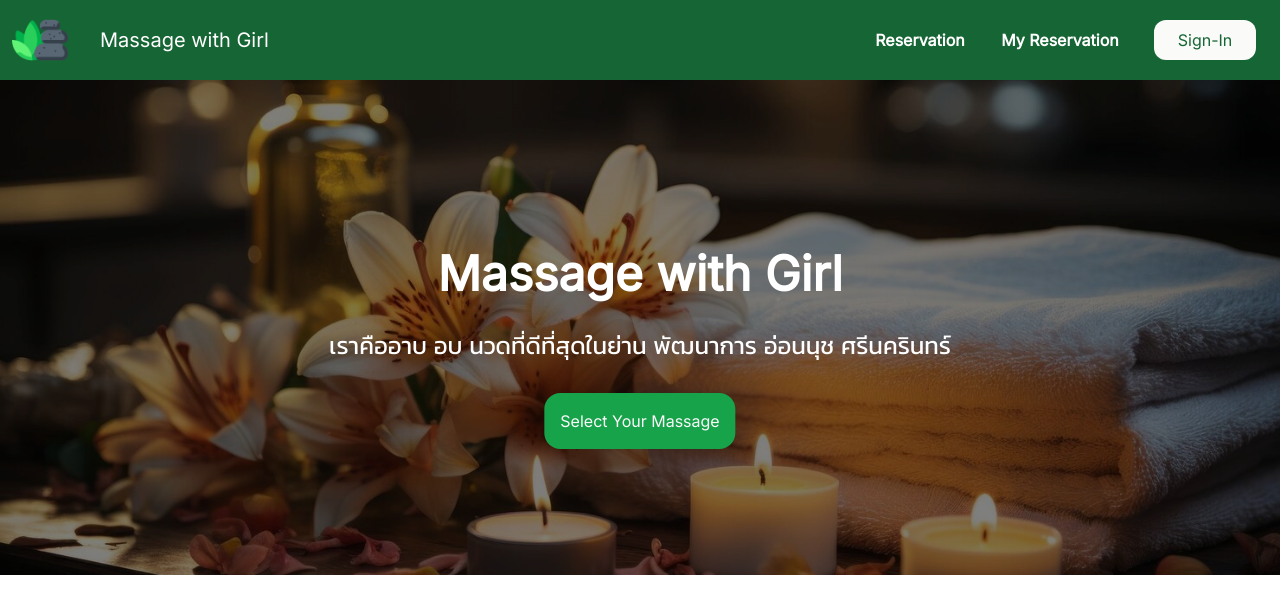
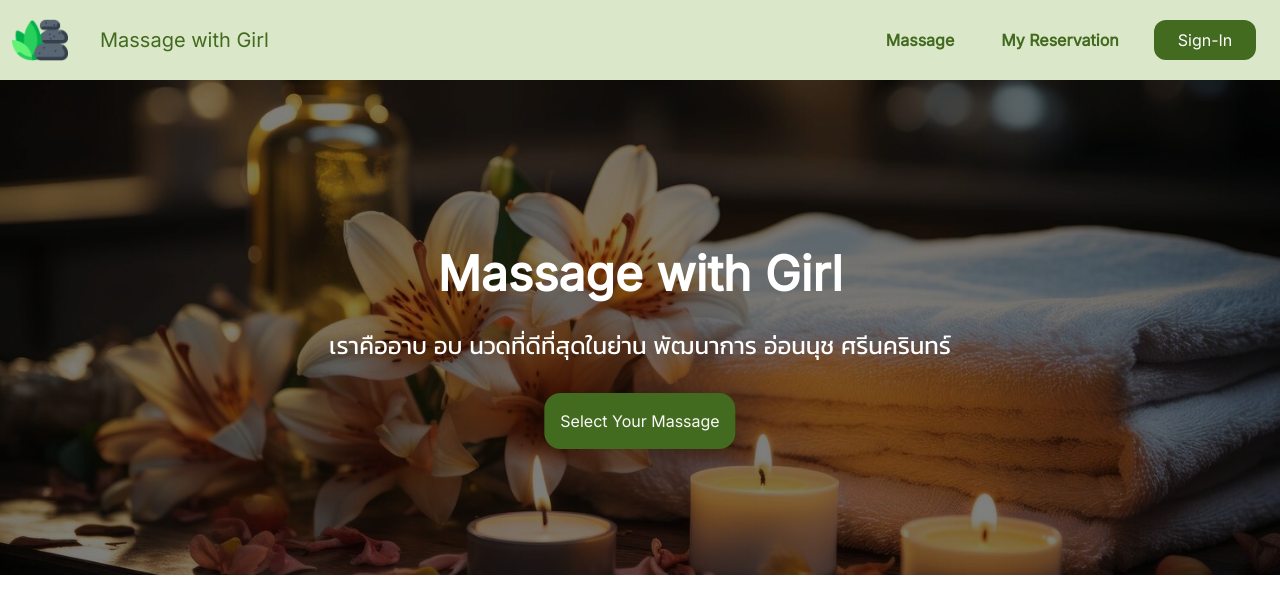
Before and after one commit to 2110503TACEDT66/swdevprac2-project-get-a-good-rest-api, a Next.js app: page / in a window 1280 px wide. Shown: the top 614 px of the page. Built offline with nearby package versions, Linux system fonts and the light colour scheme; no server answers.

Commit message:
Add Styling Admi massage manage

```diff
--- a/src/app/(massageinfo)/massage/page.tsx
+++ b/src/app/(massageinfo)/massage/page.tsx
@@ -17,16 +17,19 @@ export default function Massage() {
 
     return (
         <main className="text-center p-5">
+            <h1 className="text-xl font-medium">Select Your Massage</h1>
             {
                 session?.user.data.role === "admin"
                 ? (
-                    <ModalButton text="Create new massage">
+                    <div className="mt-5">
+                       <ModalButton text="Create new massage">
                         {<MassageForm isUpdate={false} id={null}/>}
-                    </ModalButton>
+                        </ModalButton>
+                    </div>
+
                 )
                 : null
             }
-            <h1 className="text-xl font-medium">Select Your Massage</h1>
             <Suspense fallback={<p>Loading...<LinearProgress /></p>}>
                 {massageItems && <MassageCatalog massages={massageItems} />}
             </Suspense>
--- a/src/components/Banner.tsx
+++ b/src/components/Banner.tsx
@@ -29,7 +29,7 @@ export default function Banner() {
                 <h1 className='text-5xl font-bold mb-8'>Massage with Girl</h1>
                 <h3 className='text-2xl'>เราคืออาบ อบ นวดที่ดีที่สุดในย่าน พัฒนาการ อ่อนนุช ศรีนครินทร์</h3>
             </div>
-            <button className='bg-green-600 text-stone-50 hover:text-green-600 hover:bg-stone-50 transition-all p-4 rounded-2xl z-30 absolute top-1/2 left-1/2 transform -translate-x-1/2 -translate-y-1/2 mt-24'
+            <button className='bg-[#426B1F] text-stone-50 hover:text-[#426B1F] hover:bg-stone-50 transition-all p-4 rounded-2xl z-30 absolute top-1/2 left-1/2 transform -translate-x-1/2 -translate-y-1/2 mt-24'
                 onClick={(e) => { e.stopPropagation(); router.push('/massage') }}>
                 Select Your Massage
             </button>
--- a/src/components/Card.tsx
+++ b/src/components/Card.tsx
@@ -30,7 +30,7 @@ export default function Card({ massageName, imgSrc, massageId }: { massageName:
                         <ModalButton text='Edit'>
                             <MassageForm isUpdate={true} id={massageId}/>
                         </ModalButton>
-                        <p className='p-2 bg-red-500 rounded-xl w-[75px]' onClick={(e) => { e.preventDefault();
+                        <p className='p-2 bg-red-500 rounded-xl w-[75px] text-[#FFFFFF]' onClick={(e) => { e.preventDefault();
                             dispatch(deleteMassageReducer(massageId))}} >Delete</p>
                     </div>
                     : null
--- a/src/components/MassageForm.tsx
+++ b/src/components/MassageForm.tsx
@@ -65,7 +65,7 @@ export default function MassageForm({isUpdate, id}: {isUpdate: boolean, id: stri
     }
 
     return (
-        <div className="flex flex-col items-center bg-white w-[500px]">
+        <div className="flex flex-col items-center bg-white w-[500px] py-8 px-4 gap-4 rounded-xl">
             <TextField id="name" label="name" variant="standard" type="text" value={name} onChange={(e) => (setName(e.target.value))} />
             <TextField id="description" label="description" variant="standard" type="text" value={description} onChange={(e) => (setDescription(e.target.value))} />
             <TextField id="address" label="address" variant="standard" type="text" value={address} onChange={(e) => (setAddress(e.target.value))} />
@@ -75,7 +75,7 @@ export default function MassageForm({isUpdate, id}: {isUpdate: boolean, id: stri
             <TextField id="tel" label="tel" variant="standard" type="text" value={tel} onChange={(e) => (setTel(e.target.value))} />
             <TextField id="picture" label="picture" variant="standard" type="text" value={picture} onChange={(e) => (setPicture(e.target.value))} />
 
-            <button className="p-2 bg-green-400" onClick={(e) => { e.stopPropagation(); onSubmit(); }}>{isUpdate ? "Update" : "Create"}</button>
+            <button className="px-4 py-2 bg-[#426B1F] text-[#FFFFFF] rounded-xl transition hover:bg-[#DBE7C9] hover:text-[#426B1F]" onClick={(e) => { e.stopPropagation(); onSubmit(); }}>{isUpdate ? "Update" : "Create"}</button>
         </div>
     )
 
--- a/src/components/ModalButton.tsx
+++ b/src/components/ModalButton.tsx
@@ -11,12 +11,13 @@ export default function ModalButton({ text, children }: { text:string, children:
 
     return (
         <div>
-            <button className="p-4 bg-green-200" onClick={(e) => {e.preventDefault(); handleOpen()}}>{text}</button>
+            <button className="px-4 py-2 bg-[#426B1F] text-[#FFFFFF] rounded-xl transition hover:bg-[#DBE7C9] hover:text-[#426B1F]" onClick={(e) => {e.preventDefault(); handleOpen()}}>{text}</button>
             <Modal
                 open={open}
                 onClose={handleClose}
                 aria-labelledby="modal-modal-title"
                 aria-describedby="modal-modal-description"
+                className="flex justify-center items-center rounded-xl"
             >
                 {children as React.ReactElement}
             </Modal>
--- a/src/components/TopMenu.tsx
+++ b/src/components/TopMenu.tsx
@@ -9,25 +9,25 @@ export default async function TopMenu() {
     const session = await getServerSession(authOptions);
 
     return (
-        <div className="h-[80px] bg-green-800 fixed top-0 left-0 right-0 z-30 flex flex-row justify-between">
+        <div className="h-[80px] bg-[#DBE7C9] fixed top-0 left-0 right-0 z-30 flex flex-row justify-between">
                 <Link href='/' className='flex justify-center items-center m-3'>
                     <Image src={'/img/logo1.png'} className="h-[100%] w-auto"
                         alt='logo' width={0} height={0} sizes='100vh' />
-                    <div className='px-8 text-xl text-white'>Massage with Girl</div>
+                    <div className='px-8 text-xl text-[#426B1F]'>Massage with Girl</div>
                     <div>
                         {
-                            session ? <p className='text-gray-300'>Welcome, {session.user.data.name}</p>:null
+                            session ? <p className='text-gray-600'>Welcome, {session.user.data.name}</p>:null
                         }
                     </div>
                 </Link>
                 <div className='flex'>
                     <div className='flex'>
-                    <TopMenuItem title='Reservation' pageRef='/reservation'/>
+                    <TopMenuItem title='Massage' pageRef='/massage'/>
                     <TopMenuItem title='My Reservation' pageRef='/myreservation'/>
                     <div className='w-[150px] flex justify-center items-center'>
                        {
-                        session ? <Link href='/api/auth/signout' className='flex justify-center items-center m-3 bg-stone-50 text-green-800 px-6 py-2 rounded-xl no-underline'><p>Sign-Out</p></Link>
-                            : <Link href='/api/auth/signin' className='flex justify-center items-center m-3 bg-stone-50 text-green-800 px-6 py-2 rounded-xl no-underline'><p>Sign-In</p></Link>
+                        session ? <Link href='/api/auth/signout' className='flex justify-center items-center m-3 bg-[#426B1F] text-[#FFFFFF] px-6 py-2 rounded-xl no-underline'><p>Sign-Out</p></Link>
+                            : <Link href='/api/auth/signin' className='flex justify-center items-center m-3 bg-[#426B1F] text-[#FFFFFF] px-6 py-2 rounded-xl no-underline'><p>Sign-In</p></Link>
                         }
                     </div>
 
--- a/src/components/TopMenuItem.tsx
+++ b/src/components/TopMenuItem.tsx
@@ -2,7 +2,7 @@ import Link from 'next/link';
 
 export default function TopMenuItem({ title, pageRef }: { title: string, pageRef: string }) {
     return (
-        <Link className="w-[140px] text-center mt-auto mb-auto text-md font-bold text-white" href={pageRef}>
+        <Link className="w-[140px] text-center mt-auto mb-auto text-md font-bold text-[#426B1F]" href={pageRef}>
             {title}
         </Link>
     );
```
